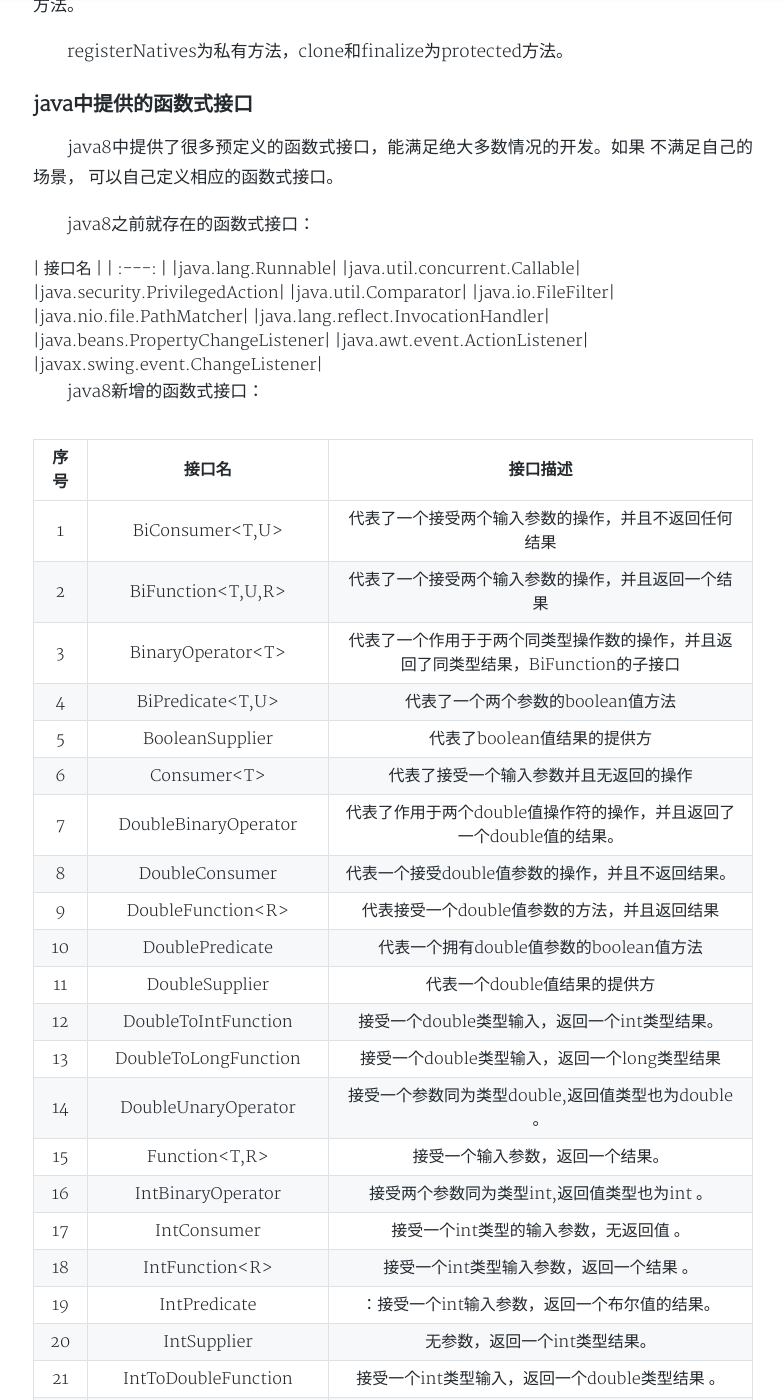
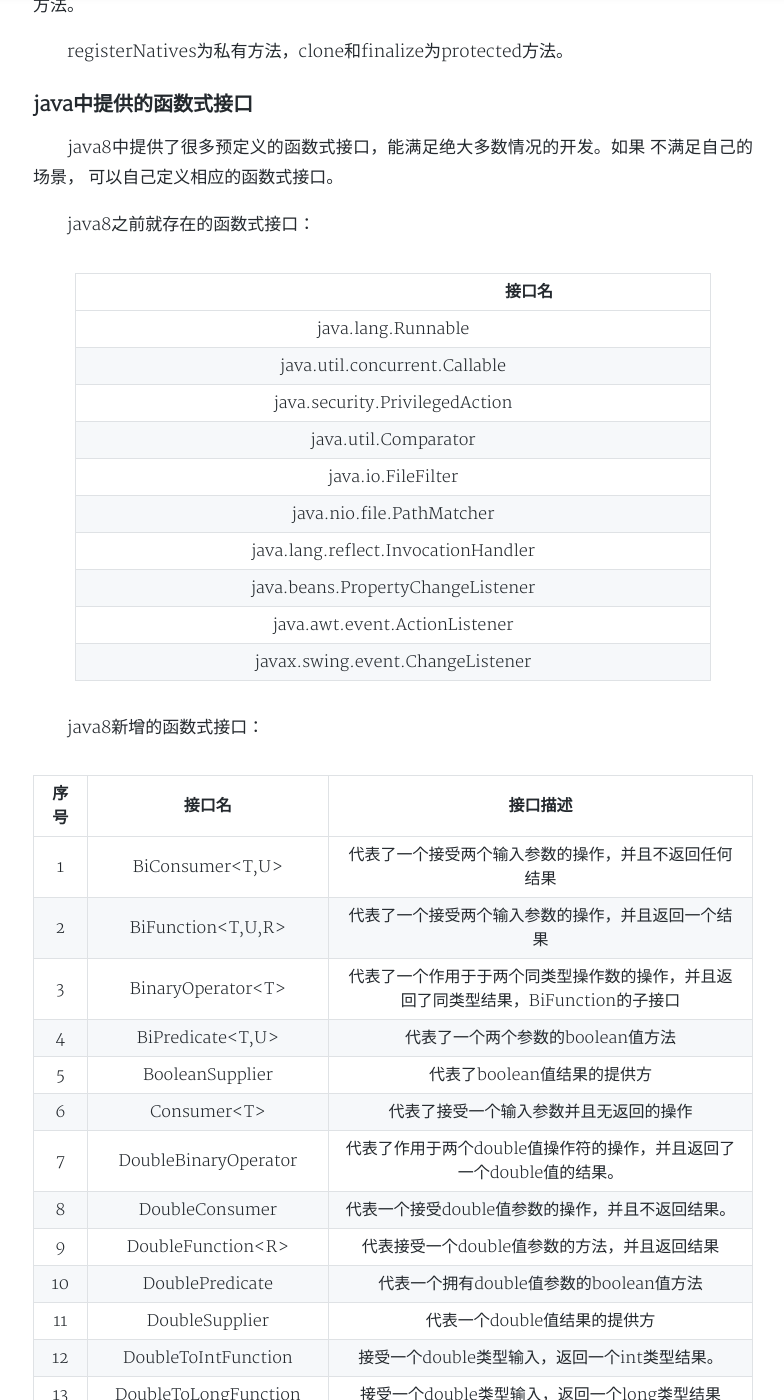
Before and after one commit to yeslsl/never-ever-ver-er-r.github.io, a Jekyll site: the page built from _posts/2019-06-27-java8之lambda表达式及方法引用.md, in a window 1280 px wide and 1400 px high, scrolled down 852 px. Shown: the whole window, without its empty margins (247-1031 px from the left). Built offline with Jekyll 4.4.1, drawn with Linux system fonts in a browser that asks for light colours; nearby versions of some CDN libraries; a style sheet for code colours, icons or effects is not loaded.

Commit message:
调整表格样式  lambda

```diff
--- a/_posts/2019-06-27-java8之lambda表达式及方法引用.md
+++ b/_posts/2019-06-27-java8之lambda表达式及方法引用.md
@@ -29,14 +29,8 @@ tags: java java8 lambda 方法引用 method reference
 不满足自己的场景， 可以自己定义相应的函数式接口。
 
 　　java8之前就存在的函数式接口：
-<style>
-.firstTable table th:first-of-type {
-	width: 400px;
-}
-</style>
-<div class="firstTable">
 
-| 接口名 |
+| 　　　　　　　　　　　　　　　　　接口名　　　　　　　　　　　　　　　　　　 |
 | :---: |
 |java.lang.Runnable|
 |java.util.concurrent.Callable|
@@ -49,7 +43,6 @@ tags: java java8 lambda 方法引用 method reference
 |java.awt.event.ActionListener|
 |javax.swing.event.ChangeListener|
 
-</div>
 　　java8新增的函数式接口：
 
 |序号|接口名|接口描述|
```
